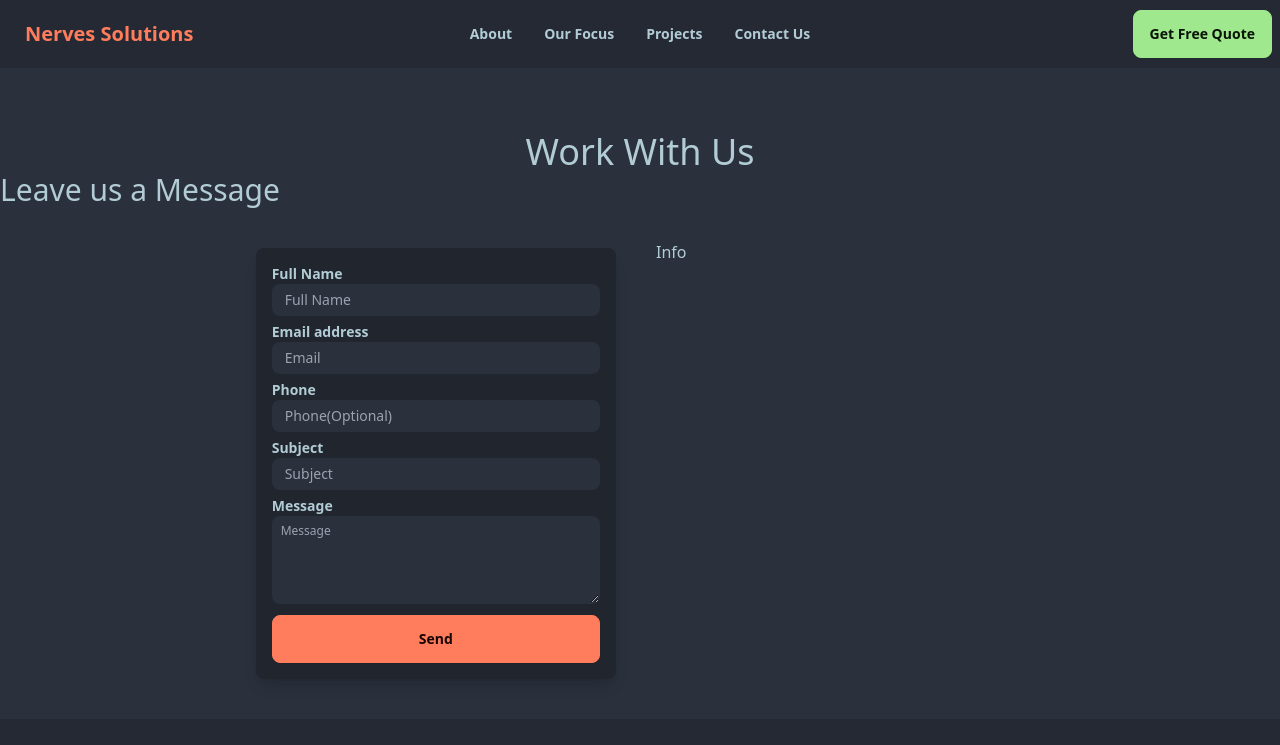
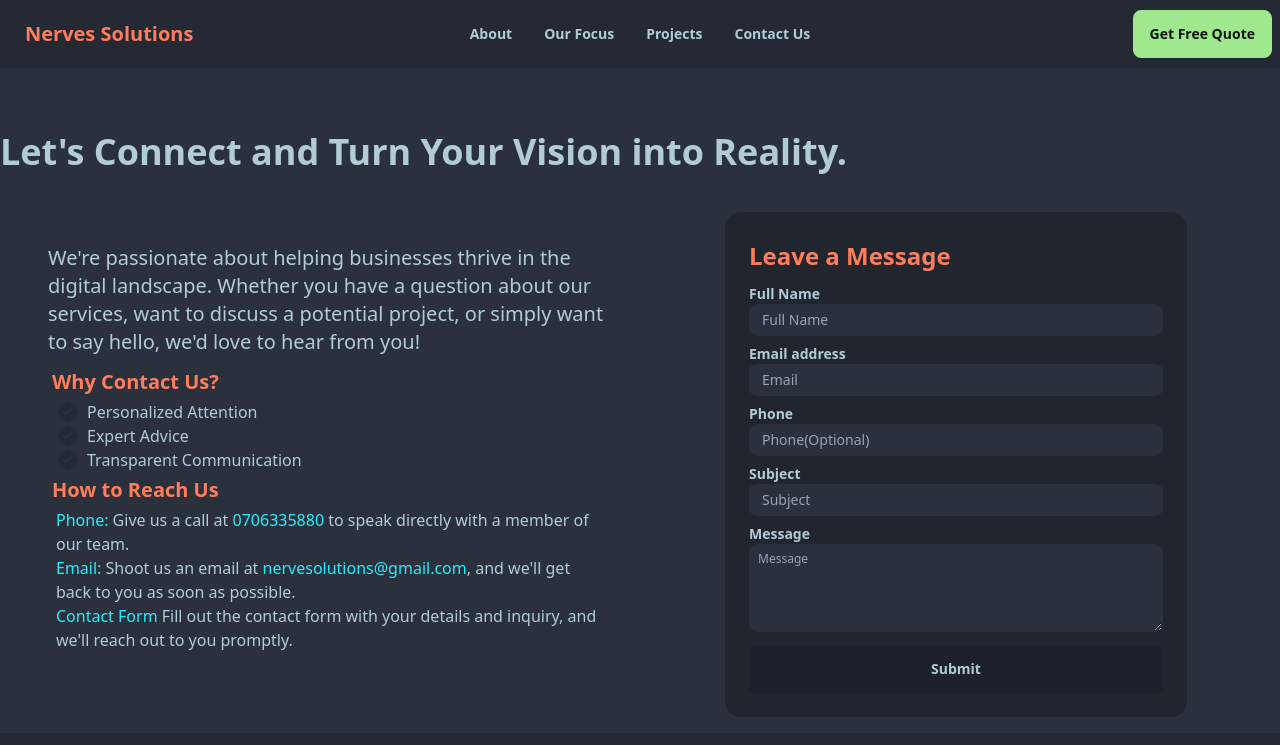
Before and after one commit to gachagajnr/sensitive_webdesigners, a SvelteKit app: page /contact in a window 1280 px wide. Shown: the top 745 px of the page. Built offline with nearby package versions, Linux system fonts and the light colour scheme.

Commit message:
done with contact us styling

```diff
--- a/src/routes/contact/+page.svelte
+++ b/src/routes/contact/+page.svelte
@@ -1,15 +1,93 @@
 <div class="container mx-auto">
-	<div class="mt-16">
+	<div class="flex flex-col mt-16 justify-center gap-6">
 		<div class="">
-			<h1 class="text-center text-4xl">Work With Us</h1>
-			<p class="text-3xl">Leave us a Message</p>
-			<div class="container mx-auto p-6 grid grid-cols-1 md:grid-cols-2 lg:grid-cols-2 gap-4">
-				<div class="  grid justify-end p-4">
-					<form
-						method="POST"
-						class="card shadow-lg rounded-lg bg-base-300 p-4 grid justify-start gap-y-1.5"
+			<h1 class="font-bold text-4xl ">
+				Let's Connect and Turn Your  Vision into Reality.
+			</h1>
+		</div>
+		<div class="  grid grid-cols-1 md:grid-cols-2 lg:grid-cols-2 gap-4 justify-center p-4">
+			<div class="p-6">
+				<div class="ml-2 py-2 text-xl">
+					We're passionate about helping businesses thrive in the digital landscape. Whether you
+					have a question about our services, want to discuss a potential project, or simply want to
+					say hello, we'd love to hear from you!
+				</div>
+				<div class="ml-2 grid">
+					<p class="text-secondary text-xl font-bold p-1">Why Contact Us?</p>
+					<p class="ml-2 font-thin join gap-2">
+						<svg
+							class="w-6 h-6 text-gray-800 dark:text-white join-item"
+							aria-hidden="true"
+							xmlns="http://www.w3.org/2000/svg"
+							width="24"
+							height="24"
+							fill="currentColor"
+							viewBox="0 0 24 24"
 						>
-						<label class="text-sm text-start">
+							<path
+								fill-rule="evenodd"
+								d="M12 2c-.791 0-1.55.314-2.11.874l-.893.893a.985.985 0 0 1-.696.288H7.04A2.984 2.984 0 0 0 4.055 7.04v1.262a.986.986 0 0 1-.288.696l-.893.893a2.984 2.984 0 0 0 0 4.22l.893.893a.985.985 0 0 1 .288.696v1.262a2.984 2.984 0 0 0 2.984 2.984h1.262c.261 0 .512.104.696.288l.893.893a2.984 2.984 0 0 0 4.22 0l.893-.893a.985.985 0 0 1 .696-.288h1.262a2.984 2.984 0 0 0 2.984-2.984V15.7c0-.261.104-.512.288-.696l.893-.893a2.984 2.984 0 0 0 0-4.22l-.893-.893a.985.985 0 0 1-.288-.696V7.04a2.984 2.984 0 0 0-2.984-2.984h-1.262a.985.985 0 0 1-.696-.288l-.893-.893A2.984 2.984 0 0 0 12 2Zm3.683 7.73a1 1 0 1 0-1.414-1.413l-4.253 4.253-1.277-1.277a1 1 0 0 0-1.415 1.414l1.985 1.984a1 1 0 0 0 1.414 0l4.96-4.96Z"
+								clip-rule="evenodd"
+							/>
+						</svg>
+						<span class="join-item"> Personalized Attention </span>
+					</p>
+					<p class="ml-2 font-thin join gap-2">
+						<svg
+							class="w-6 h-6 text-gray-800 dark:text-white join-item"
+							aria-hidden="true"
+							xmlns="http://www.w3.org/2000/svg"
+							width="24"
+							height="24"
+							fill="currentColor"
+							viewBox="0 0 24 24"
+						>
+							<path
+								fill-rule="evenodd"
+								d="M12 2c-.791 0-1.55.314-2.11.874l-.893.893a.985.985 0 0 1-.696.288H7.04A2.984 2.984 0 0 0 4.055 7.04v1.262a.986.986 0 0 1-.288.696l-.893.893a2.984 2.984 0 0 0 0 4.22l.893.893a.985.985 0 0 1 .288.696v1.262a2.984 2.984 0 0 0 2.984 2.984h1.262c.261 0 .512.104.696.288l.893.893a2.984 2.984 0 0 0 4.22 0l.893-.893a.985.985 0 0 1 .696-.288h1.262a2.984 2.984 0 0 0 2.984-2.984V15.7c0-.261.104-.512.288-.696l.893-.893a2.984 2.984 0 0 0 0-4.22l-.893-.893a.985.985 0 0 1-.288-.696V7.04a2.984 2.984 0 0 0-2.984-2.984h-1.262a.985.985 0 0 1-.696-.288l-.893-.893A2.984 2.984 0 0 0 12 2Zm3.683 7.73a1 1 0 1 0-1.414-1.413l-4.253 4.253-1.277-1.277a1 1 0 0 0-1.415 1.414l1.985 1.984a1 1 0 0 0 1.414 0l4.96-4.96Z"
+								clip-rule="evenodd"
+							/>
+						</svg>
+						<span class="join-item"> Expert Advice </span>
+					</p>
+					<p class="ml-2 font-thin join gap-2">
+						<svg
+							class="w-6 h-6 text-gray-800 dark:text-white join-item"
+							aria-hidden="true"
+							xmlns="http://www.w3.org/2000/svg"
+							width="24"
+							height="24"
+							fill="currentColor"
+							viewBox="0 0 24 24"
+						>
+							<path
+								fill-rule="evenodd"
+								d="M12 2c-.791 0-1.55.314-2.11.874l-.893.893a.985.985 0 0 1-.696.288H7.04A2.984 2.984 0 0 0 4.055 7.04v1.262a.986.986 0 0 1-.288.696l-.893.893a2.984 2.984 0 0 0 0 4.22l.893.893a.985.985 0 0 1 .288.696v1.262a2.984 2.984 0 0 0 2.984 2.984h1.262c.261 0 .512.104.696.288l.893.893a2.984 2.984 0 0 0 4.22 0l.893-.893a.985.985 0 0 1 .696-.288h1.262a2.984 2.984 0 0 0 2.984-2.984V15.7c0-.261.104-.512.288-.696l.893-.893a2.984 2.984 0 0 0 0-4.22l-.893-.893a.985.985 0 0 1-.288-.696V7.04a2.984 2.984 0 0 0-2.984-2.984h-1.262a.985.985 0 0 1-.696-.288l-.893-.893A2.984 2.984 0 0 0 12 2Zm3.683 7.73a1 1 0 1 0-1.414-1.413l-4.253 4.253-1.277-1.277a1 1 0 0 0-1.415 1.414l1.985 1.984a1 1 0 0 0 1.414 0l4.96-4.96Z"
+								clip-rule="evenodd"
+							/>
+						</svg>
+						<span class="join-item">Transparent Communication </span>
+					</p>
+					<p class="text-secondary text-xl font-bold p-1">How to Reach Us</p>
+					<p class="ml-2 font-thin">
+						<span class="text-info">Phone:</span> Give us a call at
+						<span class="text-info">0706335880</span> to speak directly with a member of our team.
+					</p>
+					<p class="ml-2 font-thin">
+						<span class="text-info">Email:</span> Shoot us an email at
+						<span class="text-info">nervesolutions@gmail.com</span>, and we'll get back to you as
+						soon as possible.
+					</p>
+					<p class="ml-2 font-thin">
+						<span class="text-info"> Contact Form </span> Fill out the contact form with your details
+						and inquiry, and we'll reach out to you promptly.
+					</p>
+				</div>
+			</div>
+			<div class="flex justify-center">
+				<form method="POST" class="card w-3/4 bg-base-300 p-6  justify-center gap-2">
+					<h1 class="font-bold py-1 text-2xl text-secondary">Leave a Message</h1>
+					<label class="text-sm text-start ">
 						<span class="font-semibold text-sm">Full Name </span>
 						<input
 							name="name"
@@ -34,7 +112,7 @@
 						<span class="font-semibold text-sm">Phone </span>
 						<input
 							name="phone"
-								type="phone"
+							type="number"
 							class="input input-sm w-full"
 							placeholder="Phone(Optional)"
 						/>
@@ -61,12 +139,9 @@
 							placeholder="Message"
 						/>
 					</label>
-						<button class="btn btn-secondary w-full">Send</button>
+					<button class="btn btn-neutral w-full">Submit</button>
 				</form>
-				</div>
-				<div class="justify-center items-center gap-2 p-2">Info</div>
 			</div>
 		</div>
 	</div>
-	<div></div>
 </div>
```
Lines whose indentation alone changed are shown as unchanged.
